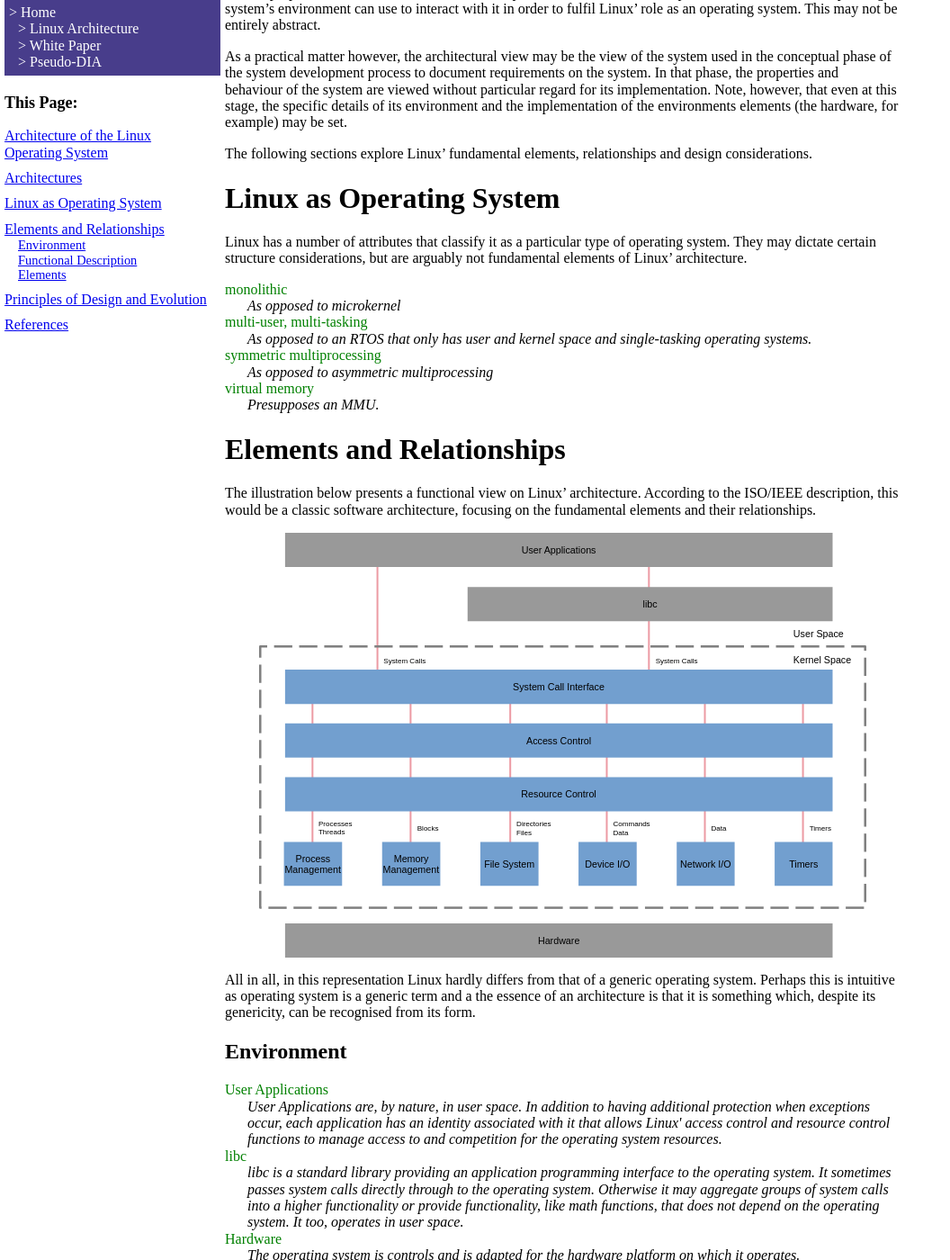
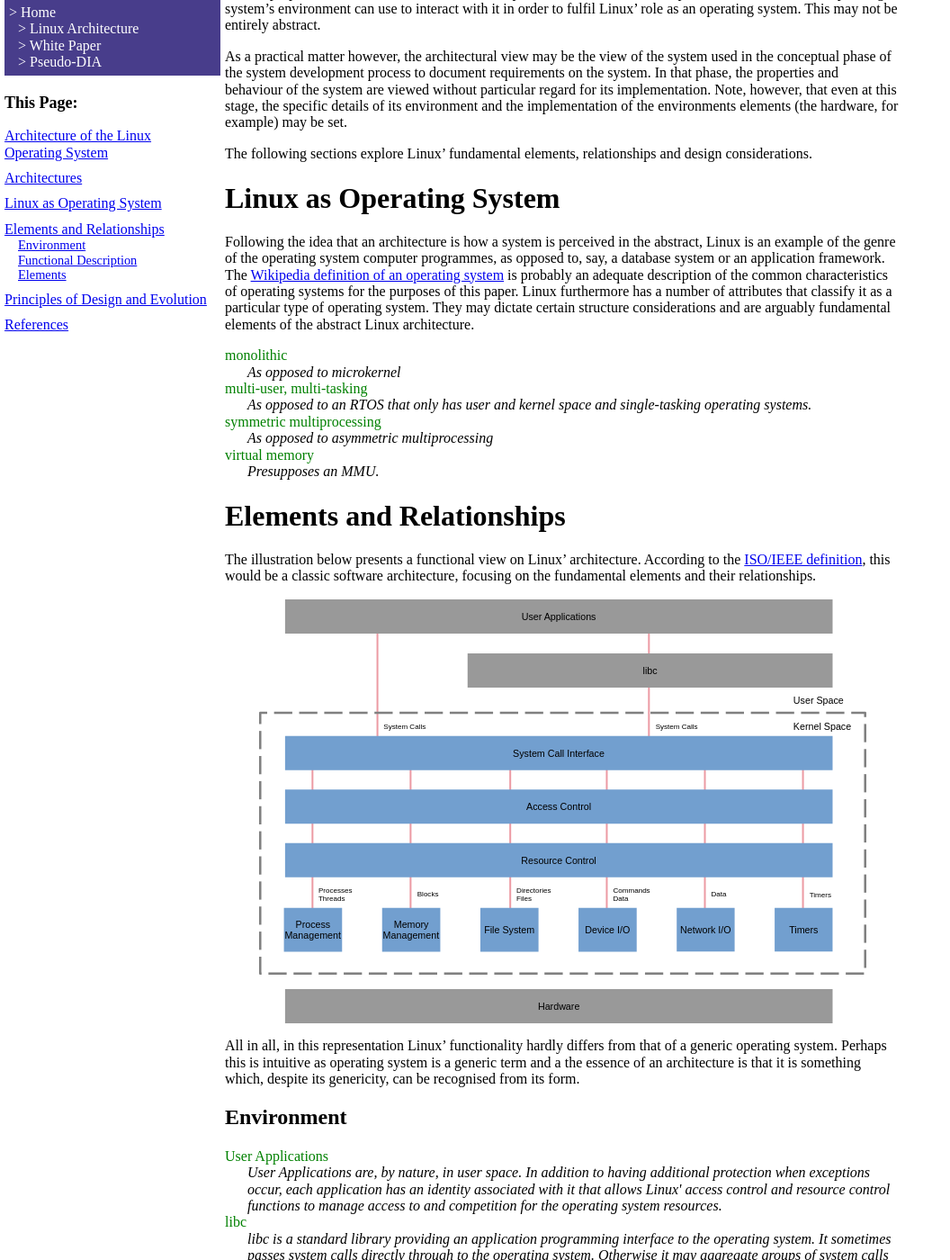
Before and after one commit to OpenJohnMacGregor/ElisaPages, a Jekyll site: the page built from docs/LinuxArchitecture.md, in a window 1280 px wide and 1400 px high, scrolled down 689 px. Shown: the whole window at 90% size, without its empty margins (0-1056 px from the left). Built offline with Jekyll 4.4.1, drawn with Linux system fonts in a browser that asks for light colours; some of the changed text lies outside the part shown.

Commit message:
Improved Operating System section of Linux Architecture
Signed-off-by: John MacGregor <open.john.macgregor@gmail.com>

```diff
--- a/docs/LinuxArchitecture.md
+++ b/docs/LinuxArchitecture.md
@@ -25,8 +25,8 @@ through its elements, their relationships to each other and to the
 system's environment as well as through the characteristics of its design and evolution.
 These characteristics in sum define its architecture.
 
-The [ISO/IEE][iee arch] definition differentiates between architecture, architecture description
-and design,
+The [ISO/IEE][iee arch] definition differentiates between architecture,
+architecture description and design,
 saying that architecture is either an abstract conception of the system
 or an abstract perception of the system.
 Architecture is focused on the interactions between the system and its environment
@@ -52,9 +52,14 @@ considerations.
 
 # Linux as Operating System
 
-Linux has a number of attributes that classify it as a particular type of operating system.
-They may dictate certain structure considerations,
-but are arguably not fundamental elements of Linux' architecture.
+Following the idea that an architecture is how a system is perceived in the abstract,
+Linux is an example of the genre of the operating system computer programmes,
+as opposed to, say, a database system or an application framework.
+The [Wikipedia definition of an operating system][wikipedia os] is probably an
+adequate description of the common characteristics of operating systems for the purposes of this paper.
+Linux furthermore has a number of attributes that classify it as a particular type of operating system.
+They may dictate certain structure considerations
+and are arguably fundamental elements of the abstract Linux architecture.
 
 <dl>
 	<dt>monolithic</dt>
@@ -79,13 +84,13 @@ but are arguably not fundamental elements of Linux' architecture.
 # Elements and Relationships
 
 The illustration below presents a functional view on Linux' architecture.
-According to the ISO/IEEE description, this would be a classic
+According to the [ISO/IEEE definition][iee arch], this would be a classic
 software architecture, focusing on the fundamental elements and their relationships.
 
 <img src="assets/graphics/LinuxArchitecture.svg" class="svgImg">
 
-All in all, in this representation Linux hardly differs from that of a generic
-operating system.
+All in all, in this representation Linux' functionality hardly differs
+from that of a generic operating system.
 Perhaps this is intuitive as operating system is a generic term and
 a the essence of an architecture is that it is something which,
 despite its genericity, can be recognised from its form.
@@ -251,6 +256,8 @@ and could be considered architecture characterising elements or architectural fe
 1. [IBM: Anatomy of the Linux Kernel](https://developer.ibm.com/technologies/linux/articles/l-linux-kernel/"IBM: Anatomy of the Linux Kernel")
 1. [Wikipedia: File System Hierarchy Standard](https://en.wikipedia.org/wiki/Filesystem_Hierarchy_Standard "Wikipedia: File System Hierarchy Standard")
 1. [Wikipedia: Linux Kernel Interfaces](https://en.wikipedia.org/wiki/Linux_kernel_interfaces "Wikipedia: Linux Kernel Interfaces")
+1. [Wikipedia: Operating System] (https://en.wikipedia.org/wiki/Operating_system "Wikipedia: Linux Kernel Interfaces")
 {: .citation .bracketsAround .decimal}
 
 [iee arch]: http://www.iso-architecture.org/ieee-1471/defining-architecture.html "ISO/IEE Definition of Architecture"
+[wikipedia os]: https://en.wikipedia.org/wiki/Operating_system "Wikipedia: Operating System"
```
Also changed, not shown: other parts of docs/LinuxArchitecture.md (+1 -1 lines).
